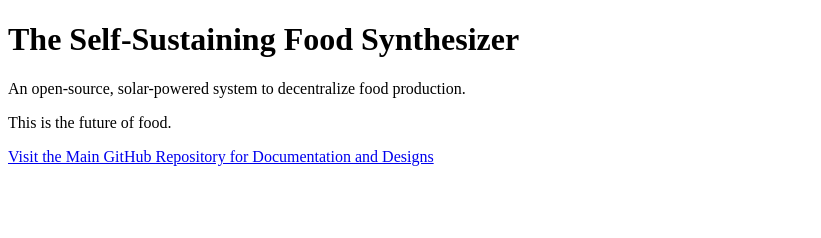
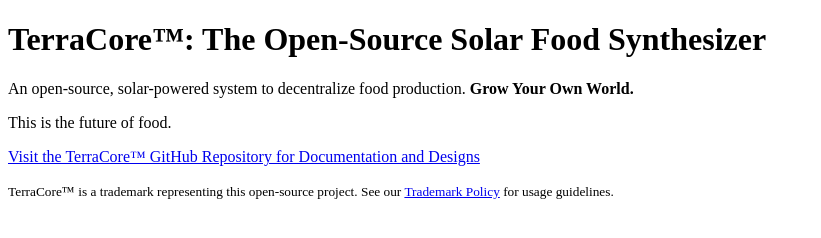
Before and after one commit to JDM95aus/OpenSource-TerraCore, a plain HTML site: page index.html in a window 1280 px wide. Shown: the whole page, without its empty margins (0-821 px from the left). Drawn offline with Linux system fonts and the light colour scheme.

Commit message:
Update index.html

```diff
--- a/index.html
+++ b/index.html
@@ -1,16 +1,18 @@
 <!DOCTYPE html>
 <html>
 <head>
-    <title>The Self-Sustaining Food Synthesizer</title>
-    <meta name="description" content="Open-source, solar-powered system to grow and synthesize food from mushroom biomass. Decentralizing food production to end dependency on industrial agriculture.">
+    <title>TerraCore™: The Open-Source Solar Food Synthesizer</title>
+    <meta name="description" content="TerraCore™: An open-source, solar-powered system to grow and synthesize food from mushroom biomass. Decentralizing food production to end dependency on industrial agriculture.">
     <meta charset="UTF-8">
+    <meta name="viewport" content="width=device-width, initial-scale=1.0">
 </head>
 <body>
-    <h1>The Self-Sustaining Food Synthesizer</h1>
-    <p>An open-source, solar-powered system to decentralize food production.</p>
+    <h1>TerraCore™: The Open-Source Solar Food Synthesizer</h1>
+    <p>An open-source, solar-powered system to decentralize food production. <strong>Grow Your Own World.</strong></p>
     <p>This is the future of food.</p>
     <p>
-        <a href="https://github.com/JDM95aus/Self-sustaining-solar-food-synthesiser-">Visit the Main GitHub Repository for Documentation and Designs</a>
+        <a href="https://github.com/JDM95aus/OpenSource-TerraCore">Visit the TerraCore™ GitHub Repository for Documentation and Designs</a>
     </p>
+    <p><small>TerraCore™ is a trademark representing this open-source project. See our <a href="https://github.com/JDM95aus/OpenSource-TerraCore/blob/main/TRADEMARK.md">Trademark Policy</a> for usage guidelines.</small></p>
 </body>
 </html>
```
